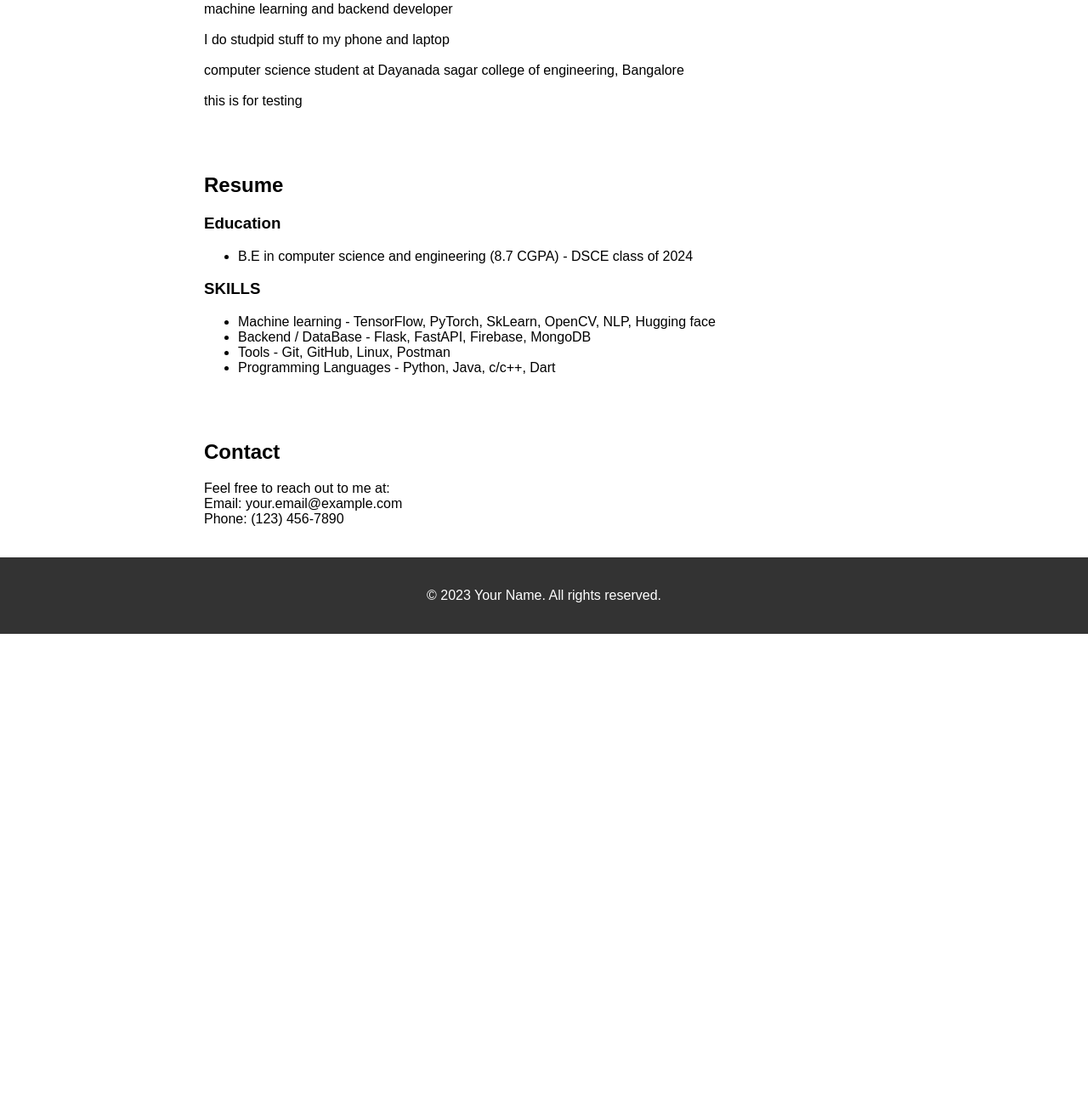
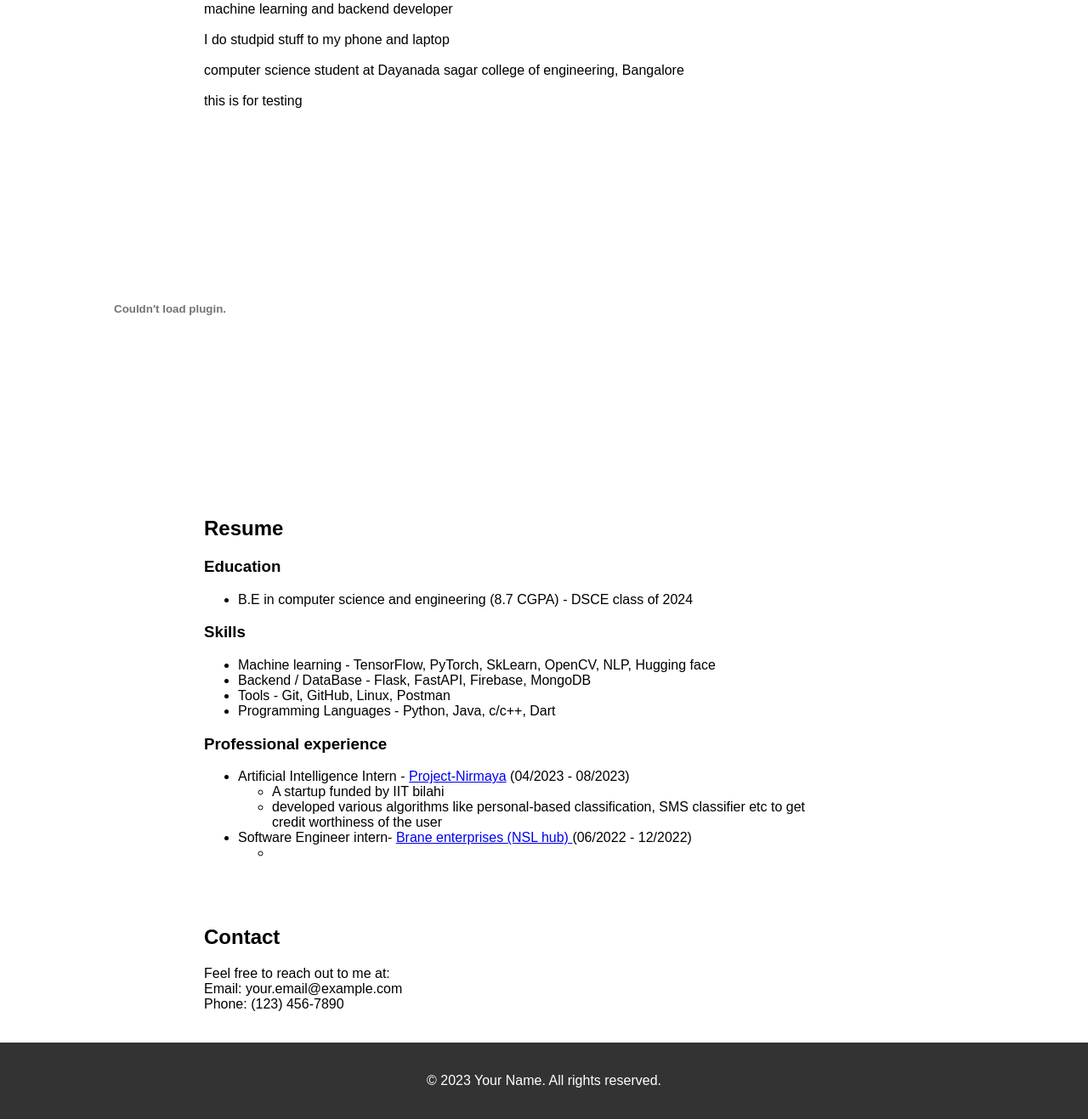
Before and after one commit to dheerajgajula02/portFolio, a Flask app: page / in a window 1280 px wide. Shown: the part 199-1516 px from the top of the page at 85% size. Before the commit the page ends 945 px from the top, so only its background shows below. Run offline with Flask 3, Linux system fonts and the light colour scheme.

Commit message:
change 2

```diff
--- a/templates/index.html
+++ b/templates/index.html
@@ -40,6 +40,10 @@
         </div>
     </section>
 
+
+    <object data="{{ url_for('static', filename='asserts/resume.pdf')}}" type="application/pdf"
+      style="min-height: 400px; width: 400px;"></object>
+
     <section id="portfolio" class="section">
         <div class="container">
             <h2>Resume</h2>
@@ -52,7 +56,7 @@
 
             <section id="skills">
 
-              <h3>SKILLS</h3>
+              <h3>Skills</h3>
             <ul>
                 <li>Machine learning - TensorFlow, PyTorch, SkLearn, OpenCV, NLP, Hugging face</li>
                 <li>Backend / DataBase - Flask, FastAPI, Firebase, MongoDB</li>
@@ -61,7 +65,32 @@
             </ul>
             </section>
 
-            <section id="projects" >
+            <section id="experience" >
+              <h3>Professional experience</h3>
+              <ul>
+                <li>Artificial Intelligence Intern - <a href="https://www.linkedin.com/company/project-niramaya/"> Project-Nirmaya</a>  (04/2023 - 08/2023)
+                     <ul>
+                      <li>
+                        A startup funded by IIT bilahi
+                      </li>
+                      <li>developed various algorithms like personal-based classification, SMS classifier etc to get
+                        <br>
+                        credit worthiness of the user
+                      </li>
+                     </ul>
+                  </li>
+
+                  <li> Software Engineer intern- <a href="https://nslhub.com/"> Brane enterprises (NSL hub) </a>  (06/2022 - 12/2022)
+                  <ul>
+                    <li>
+
+
+                    </li>
+                  </ul>
+
+                  </li>
+
+              </ul>
 
 
 
```
Also changed, not shown: 1 other file.
